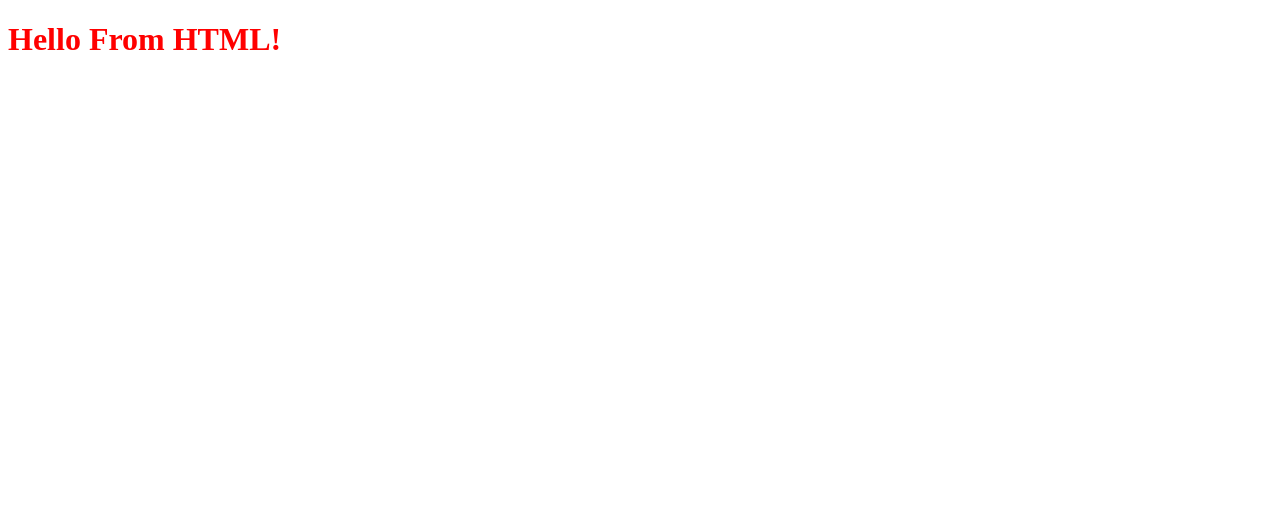
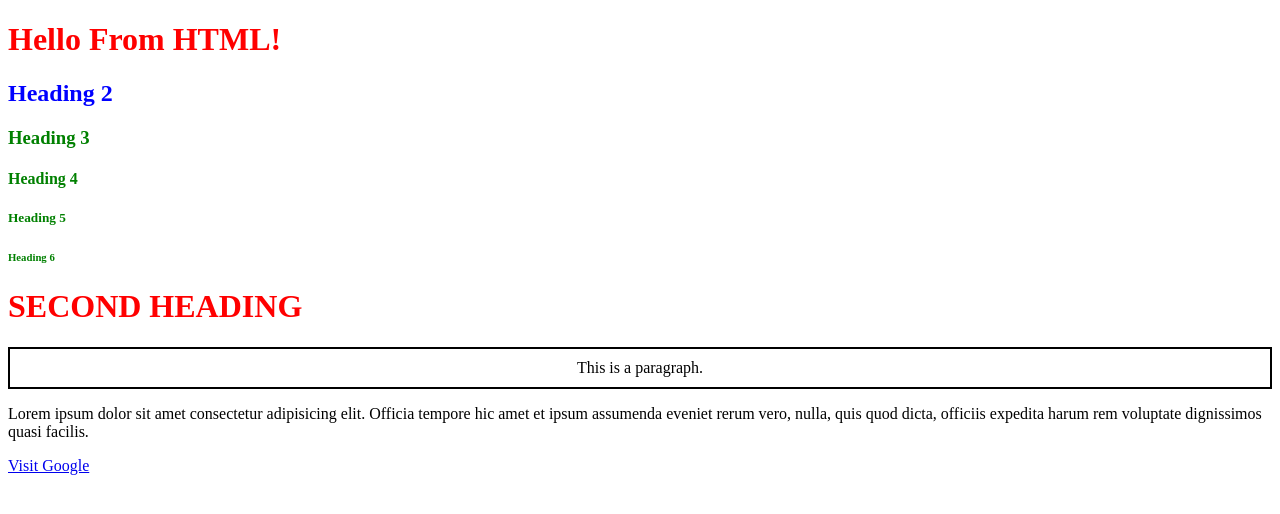
Before and after one commit to Manusree317/autosuggest, a website: page frontend/index.html in a window 1280 px wide. Drawn offline with Linux system fonts and the light colour scheme.

Commit message:
intro to HTML tags and CSS selectors

```diff
--- a/frontend/css/index.css
+++ b/frontend/css/index.css
@@ -1,3 +1,16 @@
 h1{
     color: red;
 }
+
+#heading-2{
+    color: blue;
+}
+
+.heading{
+    color: green;
+}
+.para{
+    border:2px solid black;
+    padding: 10px;
+    text-align: center;
+}
--- a/frontend/index.html
+++ b/frontend/index.html
@@ -8,6 +8,15 @@
 </head>
 <body>
     <h1>Hello From HTML!</h1>
+    <h2 id="heading-2">Heading 2</h2>
+    <h3 class="heading">Heading 3</h3>
+    <h4 class="heading">Heading 4</h4>
+    <h5 class="heading">Heading 5</h5>
+    <h6 class="heading">Heading 6</h6>
+    <h1> SECOND HEADING </h1>
+    <p class="para">This is a paragraph.</p>
+    <p>Lorem ipsum dolor sit amet consectetur adipisicing elit. Officia tempore hic amet et ipsum assumenda eveniet rerum vero, nulla, quis quod dicta, officiis expedita harum rem voluptate dignissimos quasi facilis.</p>
+    <a href="https://www.google.com" target="_blank">Visit Google</a>
     <script src="js/index.js"></script>
 </body>
 </html>
```
